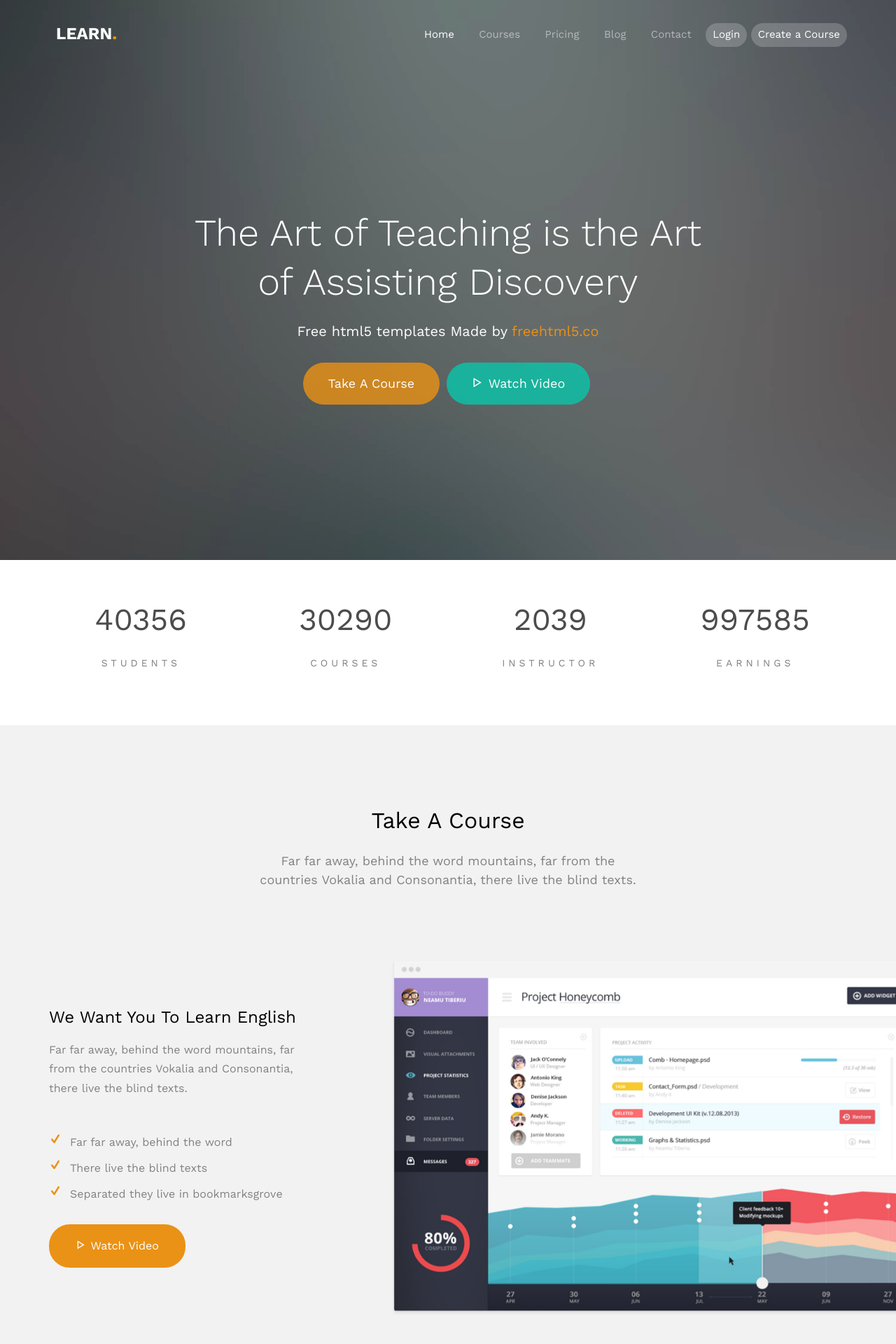
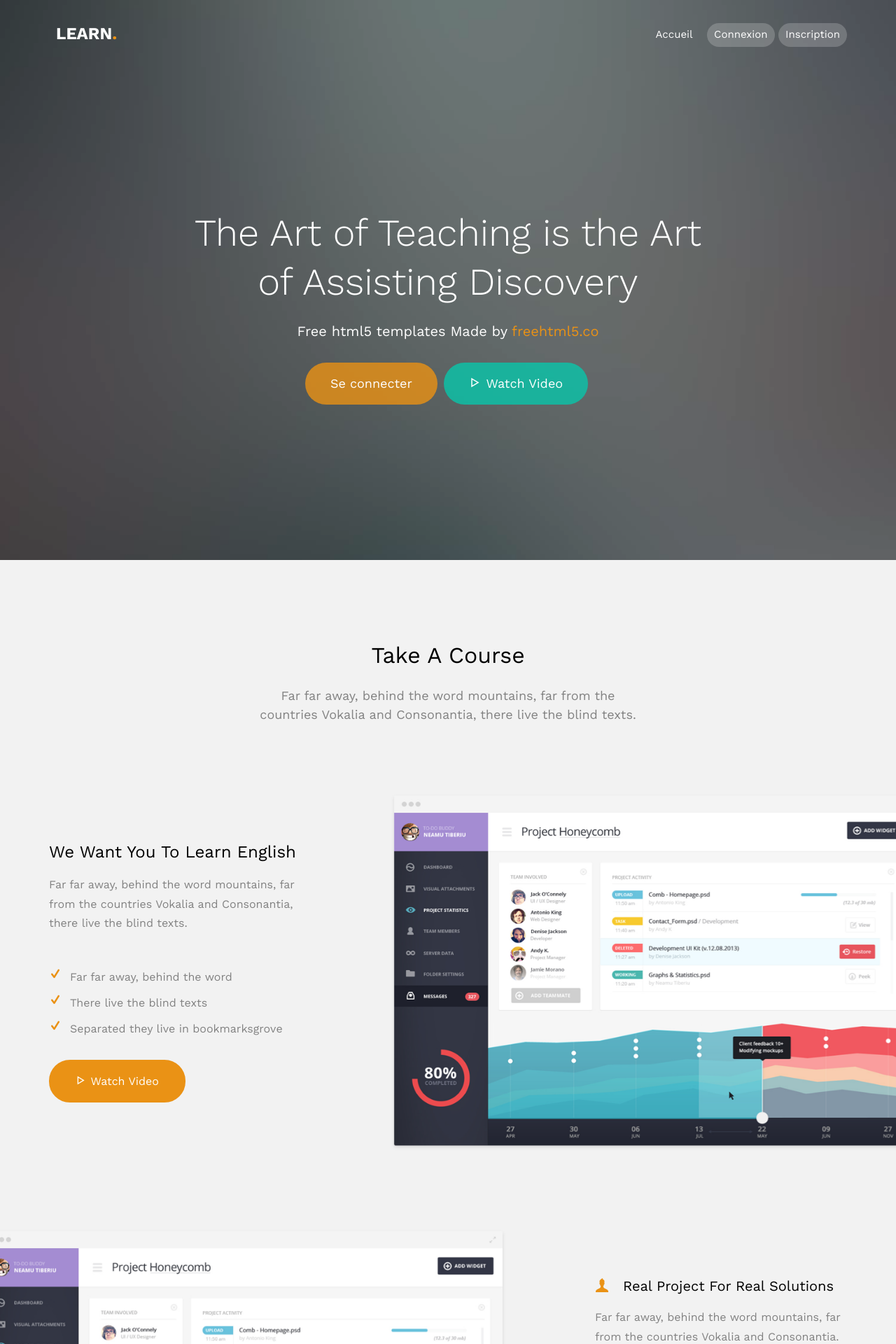
Before and after one commit to MinhNguyenTang/Auto-eval, a PHP site: page /index.php in a window 1280 px wide. Shown: the top 1920 px of the page at 70% size. Run offline with PHP 8.4, Linux system fonts and the light colour scheme; some web fonts are replaced.

Commit message:
Correction bugs

```diff
--- a/forms/contact.php
+++ b/forms/contact.php
@@ -2,7 +2,7 @@
 <html>
 
 <?php
-include "include/header.php";
+include "../include/header.php";
  ?>
 
 	<div id="fh5co-contact">
@@ -84,7 +84,7 @@ include "include/header.php";
 	</div>
 
 <?php
-include "include/footer.php";
+include "../include/footer.php";
  ?>
 
 	</body>
--- a/forms/sign_in.php
+++ b/forms/sign_in.php
@@ -2,7 +2,7 @@
 <html lang="en">
 
 <?php
-include "include/header.php";
+include "../include/header.php";
  ?>
 
    <form action="../back/connexion_backend.php" method="post">
--- a/forms/update.php
+++ b/forms/update.php
@@ -1,5 +1,5 @@
 <?php
-include "include/header.php";
+include "../include/header.php";
 $manager = new manager();
 $data = $manager->recovery_data(unserialize($_SESSION['user'])->getId());
 $data = unserialize($_SESSION['user']);
--- a/include/header.php
+++ b/include/header.php
@@ -11,21 +11,6 @@ require_once($_SERVER['DOCUMENT_ROOT'].'/Auto-eval/back/manager/manager.php');
 <meta name="description" content="Free HTML5 Website Template by freehtml5.co" />
 <meta name="keywords" content="free website templates, free html5, free template, free bootstrap, free website template, html5, css3, mobile first, responsive" />
 <meta name="author" content="freehtml5.co" />
-
-<!--
-//////////////////////////////////////////////////////
-
-FREE HTML5 TEMPLATE
-DESIGNED & DEVELOPED by FreeHTML5.co
-
-Website: 		http://freehtml5.co/
-Email: 			info@freehtml5.co
-Twitter: 		http://twitter.com/fh5co
-Facebook: 		https://www.facebook.com/fh5co
-
-//////////////////////////////////////////////////////
- -->
-
   <!-- Facebook and Twitter integration -->
 <meta property="og:title" content=""/>
 <meta property="og:image" content=""/>
@@ -80,13 +65,9 @@ Facebook: 		https://www.facebook.com/fh5co
           <ul>
             <?php
             if(empty($_SESSION['user'])) { ?>
-            <li class="active"><a href="/Auto-eval/index.php">Home</a></li>
-            <li><a href="/Auto-eval/web/courses.php">Courses</a></li>
-            <li><a href="/Auto-eval/web/pricing.php">Pricing</a></li>
-            <li><a href="/Auto-eval/web/blog.php">Blog</a></li>
-            <li><a href="/Auto-eval/forms/contact.php">Contact</a></li>
-            <li class="btn-cta"><a href="/Auto-eval/forms/sign_in.php"><span>Login</span></a></li>
-            <li class="btn-cta"><a href="#"><span>Create a Course</span></a></li>
+            <li class="active"><a href="/Auto-eval/index.php">Accueil</a></li>
+            <li class="btn-cta"><a href="/Auto-eval/forms/sign_in.php"><span>Connexion</span></a></li>
+            <li class="btn-cta"><a href="/Auto-eval/forms/sign_up.php"><span>Inscription</span></a></li>
           <?php }
           if(isset($_SESSION['user'])) { ?>
             <li class="active"><a href="/Auto-eval/index.php">Home</a></li>
@@ -117,7 +98,10 @@ Facebook: 		https://www.facebook.com/fh5co
           <div class="display-tc animate-box" data-animate-effect="fadeIn">
             <h1>The Art of Teaching is the Art of Assisting Discovery</h1>
             <h2>Free html5 templates Made by <a href="http://freehtml5.co/" target="_blank">freehtml5.co</a></h2>
-            <p><a class="btn btn-primary btn-lg btn-learn" href="#">Take A Course</a> <a class="btn btn-primary btn-lg popup-vimeo btn-video" href="https://vimeo.com/channels/staffpicks/93951774"><i class="icon-play"></i> Watch Video</a></p>
+            <p>
+              <a class="btn btn-primary btn-lg btn-learn" href="/Auto-eval/forms/sign_in.php">Se connecter</a>
+              <a class="btn btn-primary btn-lg popup-vimeo btn-video" href="https://vimeo.com/channels/staffpicks/93951774"><i class="icon-play"></i> Watch Video</a>
+              </p>
           </div>
         </div>
       </div>
--- a/index.php
+++ b/index.php
@@ -5,28 +5,7 @@
 include "include/header.php";
  ?>
 
-	<div id="fh5co-counter" class="fh5co-counters">
-		<div class="container">
-			<div class="row">
-				<div class="col-md-3 text-center animate-box">
-					<span class="fh5co-counter js-counter" data-from="0" data-to="40356" data-speed="5000" data-refresh-interval="50"></span>
-					<span class="fh5co-counter-label">Students</span>
-				</div>
-				<div class="col-md-3 text-center animate-box">
-					<span class="fh5co-counter js-counter" data-from="0" data-to="30290" data-speed="5000" data-refresh-interval="50"></span>
-					<span class="fh5co-counter-label">Courses</span>
-				</div>
-				<div class="col-md-3 text-center animate-box">
-					<span class="fh5co-counter js-counter" data-from="0" data-to="2039" data-speed="5000" data-refresh-interval="50"></span>
-					<span class="fh5co-counter-label">Instructor</span>
-				</div>
-				<div class="col-md-3 text-center animate-box">
-					<span class="fh5co-counter js-counter" data-from="0" data-to="997585" data-speed="5000" data-refresh-interval="50"></span>
-					<span class="fh5co-counter-label">Earnings</span>
-				</div>
-			</div>
-		</div>
-	</div>
+
 
 	<div id="fh5co-explore" class="fh5co-bg-section">
 		<div class="container">
```
